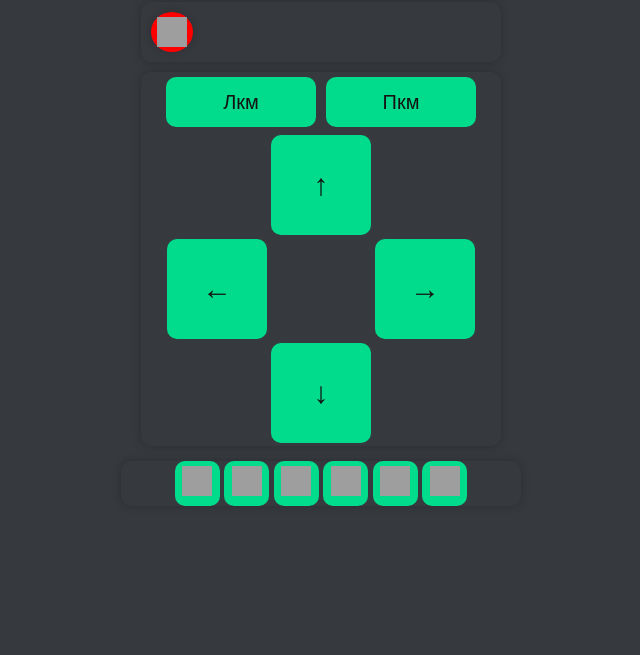
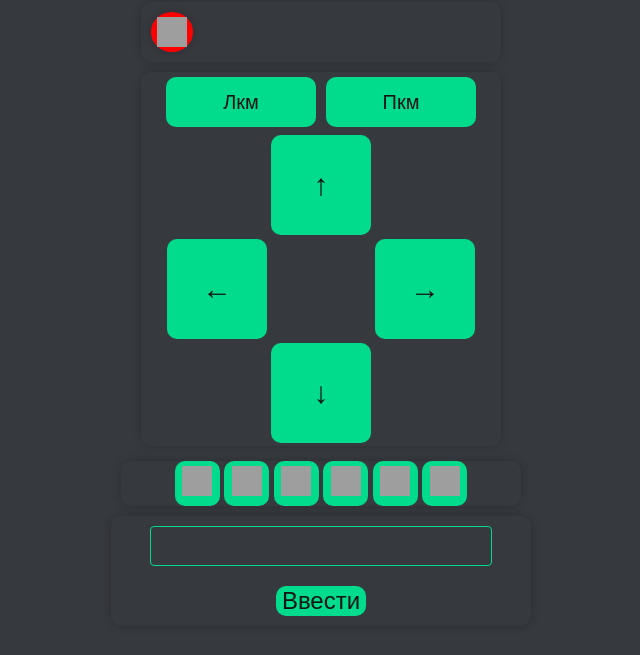
Before and after one commit to Ywxig/Web-Remote-Controller, a Flask app: page /keybord in a window 1280 px wide. Shown: the part 69-724 px from the top of the page, without its empty margins (319-959 px from the left). Run offline with Flask 3, Linux system fonts and the light colour scheme; grey boxes are pictures that could not be loaded.

Commit message:
Add files via upload

```diff
--- a/main.py
+++ b/main.py
@@ -67,6 +67,21 @@ def yandex_process():
     if search != "" and comm == "search":
         wb.open('https://yandex.ru/search/?text=' + format(search))
         return render_template('index.html')
+
+    else:
+        return render_template('error.html')
+
+@app.route('/input-key', methods=['POST'])
+def input_process():
+    from pynput.keyboard import Key, Controller
+    keyboard = Controller()
+    text = request.form['text']
+    insert = request.form['insert']
+
+
+    if text != "" and insert == "true":
+        keyboard.type(text)
+        return render_template('keybord.html')
 
     else:
         return render_template('error.html')
--- a/template/keybord.html
+++ b/template/keybord.html
@@ -44,6 +44,12 @@
             <button type="submit" value="close" name="media" class="media-button"><img class="ico" src="https://cdn-icons-png.flaticon.com/512/112/112692.png" alt=""></button>
         </form>
     </div>
+    <div align="center">
+        <form class="button-pad" action="/input-key" method="POST">
+            <input type="text" name="text">
+            <button type="submit" name="insert" value="true">Ввести</button>
+        </form>
+    </div>
 
     <script>
         function openNav() {
--- a/templates/YouTube.html
+++ b/templates/YouTube.html
@@ -240,6 +240,7 @@ li{
   box-shadow: 0px 0px 10px rgba(0, 0, 0, 0.2);
   margin: 5%;
   margin-top: 15px;
+  margin-bottom: 5px;
   border-radius: 10px;
 }
 
--- a/templates/add_element.html
+++ b/templates/add_element.html
@@ -240,6 +240,7 @@ li{
   box-shadow: 0px 0px 10px rgba(0, 0, 0, 0.2);
   margin: 5%;
   margin-top: 15px;
+  margin-bottom: 5px;
   border-radius: 10px;
 }
 
--- a/templates/error.html
+++ b/templates/error.html
@@ -240,6 +240,7 @@ li{
   box-shadow: 0px 0px 10px rgba(0, 0, 0, 0.2);
   margin: 5%;
   margin-top: 15px;
+  margin-bottom: 5px;
   border-radius: 10px;
 }
 
--- a/templates/index.html
+++ b/templates/index.html
@@ -240,6 +240,7 @@ li{
   box-shadow: 0px 0px 10px rgba(0, 0, 0, 0.2);
   margin: 5%;
   margin-top: 15px;
+  margin-bottom: 5px;
   border-radius: 10px;
 }
 
--- a/templates/keybord.html
+++ b/templates/keybord.html
@@ -240,6 +240,7 @@ li{
   box-shadow: 0px 0px 10px rgba(0, 0, 0, 0.2);
   margin: 5%;
   margin-top: 15px;
+  margin-bottom: 5px;
   border-radius: 10px;
 }
 
@@ -356,6 +357,12 @@ button:hover {
             <button type="submit" value="close" name="media" class="media-button"><img class="ico" src="https://cdn-icons-png.flaticon.com/512/112/112692.png" alt=""></button>
         </form>
     </div>
+    <div align="center">
+        <form class="button-pad" action="/input-key" method="POST">
+            <input type="text" name="text">
+            <button type="submit" name="insert" value="true">Ввести</button>
+        </form>
+    </div>
 
     <script>
         function openNav() {
--- a/ui/ui.css
+++ b/ui/ui.css
@@ -233,6 +233,7 @@ li{
   box-shadow: 0px 0px 10px rgba(0, 0, 0, 0.2);
   margin: 5%;
   margin-top: 15px;
+  margin-bottom: 5px;
   border-radius: 10px;
 }
 
```
